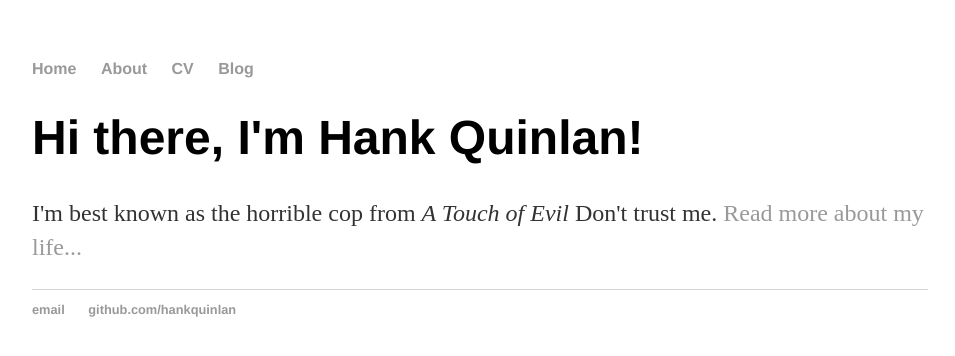
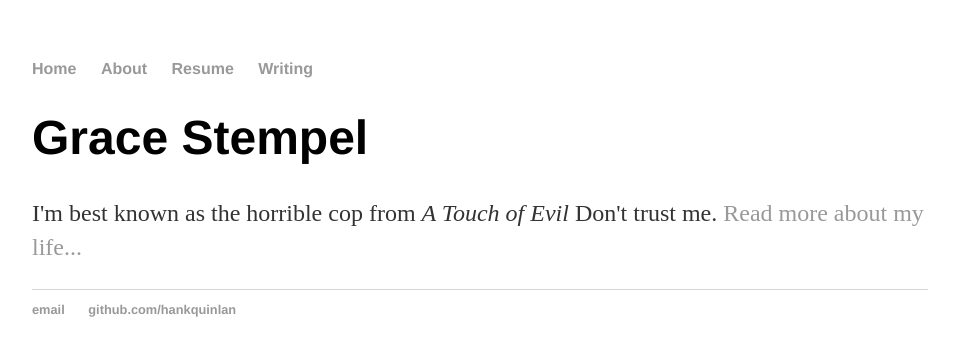
Before and after one commit to gstempel/gstempel.github.io, a plain HTML site: page index.html in a window 1280 px wide. Shown: the whole page, without its empty margins (160-1115 px from the left). Drawn offline with Linux system fonts and the light colour scheme.

Commit message:
update info

```diff
--- a/index.html
+++ b/index.html
@@ -2,7 +2,7 @@
 <html>
 
   <head>
-    <title>Hank Quinlan, Horrible Cop</title>
+    <title>Grace Stempel</title>
     <!-- link to main stylesheet -->
     <link rel="stylesheet" type="text/css" href="/css/main.css">
     </head>
@@ -12,13 +12,13 @@
       <ul>
         <li><a href="/">Home</a></li>
 	<li><a href="/about">About</a></li>
-        <li><a href="/cv">CV</a></li>
-        <li><a href="/blog">Blog</a></li>
+        <li><a href="/resume">Resume</a></li>
+        <li><a href="/writing">Writing</a></li>
 	</ul>
       </nav>
     <div class="container">
       <div class="blurb">
-        <h1>Hi there, I'm Hank Quinlan!</h1>
+        <h1>Grace Stempel</h1>
 	<p>I'm best known as the horrible cop from <em>A Touch of Evil</em> Don't trust me. <a href="/about">Read more about my life...</a></p>
 	</div><!-- /.blurb -->
       </div><!-- /.container -->
```
